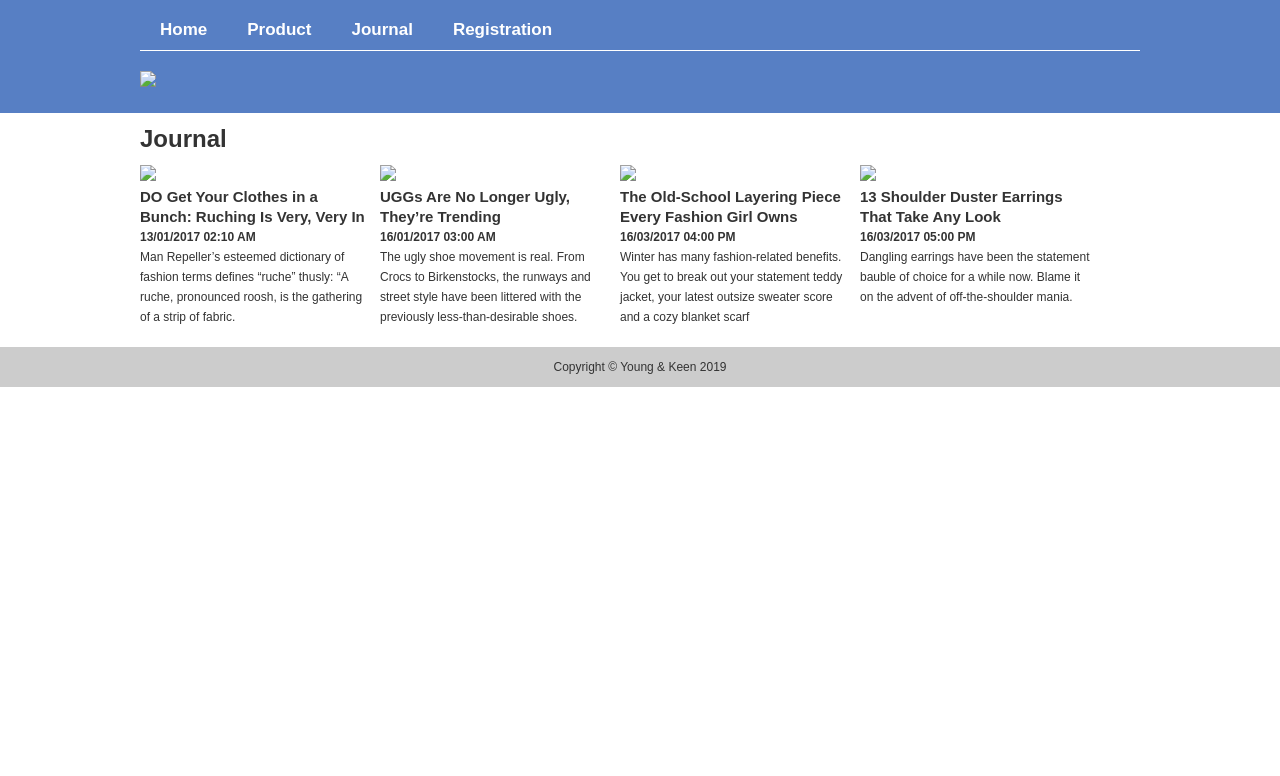
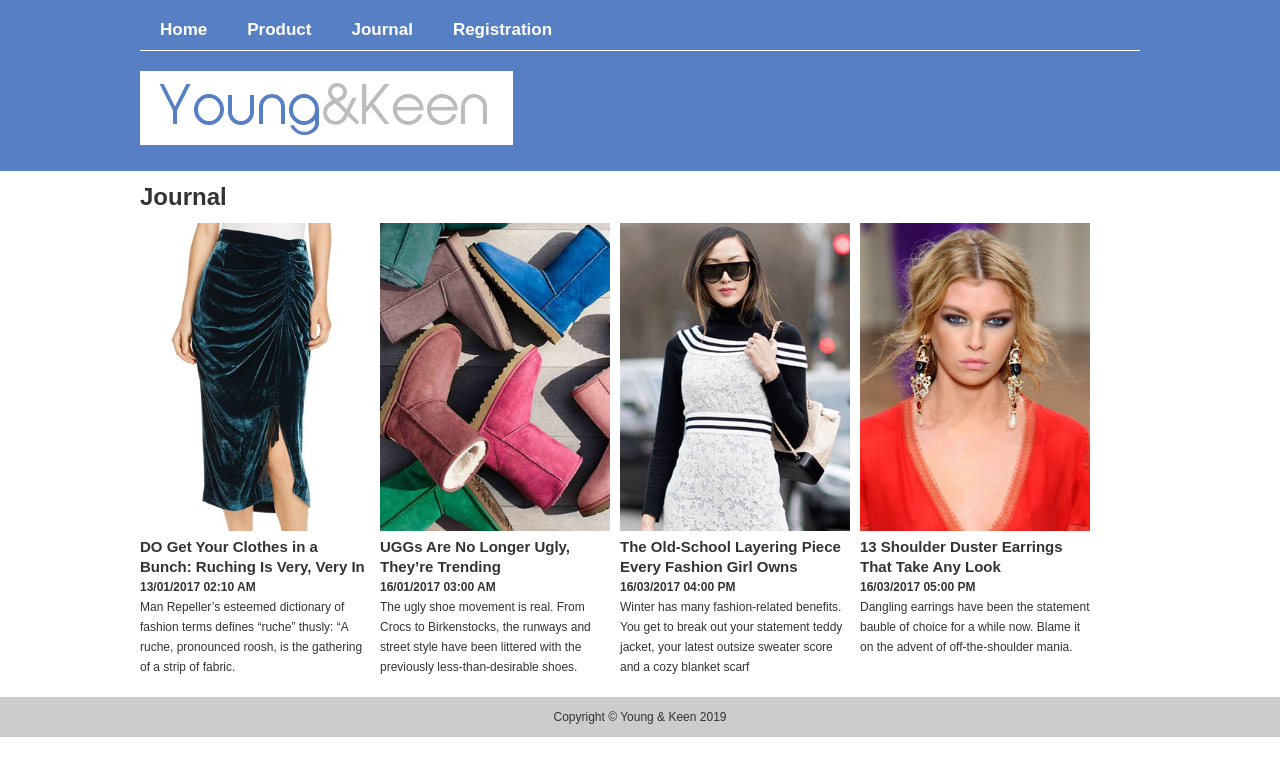
Before and after one commit to gunturbudi16/youngkeen, a plain HTML site: page journal.html in a window 1280 px wide. Drawn offline with Linux system fonts and the light colour scheme.

Commit message:
Update journal.html

```diff
--- a/journal.html
+++ b/journal.html
@@ -4,7 +4,7 @@
 <meta charset="utf-8">
 <title>Young & Keen</title>
 <link href="style.css" rel="stylesheet">
-<link href="img/icon.jpg" rel="shortcut icon">
+<link href="icon.jpg" rel="shortcut icon">
 </head>
 
 <body>
@@ -24,7 +24,7 @@
 			</div>
 			<div class="row">
 
-					<div class="logo"><img src="img/logo.jpg"></div>
+					<div class="logo"><img src="logo.jpg"></div>
 
 			</div>
 		</div>
@@ -36,7 +36,7 @@
 			<div class="row">
 				<div class="colum">
 					<div class="img">
-						<a href="#"><img src="pic/ruching-fashion-trend-p.jpg"></a>
+						<a href="#"><img src="ruching-fashion-trend-p.jpg"></a>
 					</div>
 					<div class="name">
 						<a href="#"> DO Get Your Clothes in a Bunch: Ruching Is Very, Very In</a>
@@ -46,7 +46,7 @@
 				</div>
 				<div class="colum">
 					<div class="img">
-						<a href="#"><img src="pic/ugg-boots-p.jpg"></a>
+						<a href="#"><img src="ugg-boots-p.jpg"></a>
 					</div>
 					<div class="name">
 						<a href="#">UGGs Are No Longer Ugly, They’re Trending</a>
@@ -56,7 +56,7 @@
 				</div>
 				<div class="colum">
 					<div class="img">
-						<a href="#"><img src="pic/how-to-wear-turtlenecks-mp.jpg"></a>
+						<a href="#"><img src="how-to-wear-turtlenecks-mp.jpg"></a>
 					</div>
 					<div class="name">
 						<a href="#">The Old-School Layering Piece Every Fashion Girl Owns</a>
@@ -66,7 +66,7 @@
 				</div>
 				<div class="colum">
 					<div class="img">
-						<a href="#"><img src="pic/shoulder-duster-earrings.jpg"></a>
+						<a href="#"><img src="shoulder-duster-earrings.jpg"></a>
 					</div>
 					<div class="name">
 						<a href="#">13 Shoulder Duster Earrings That Take Any Look </a>
```
